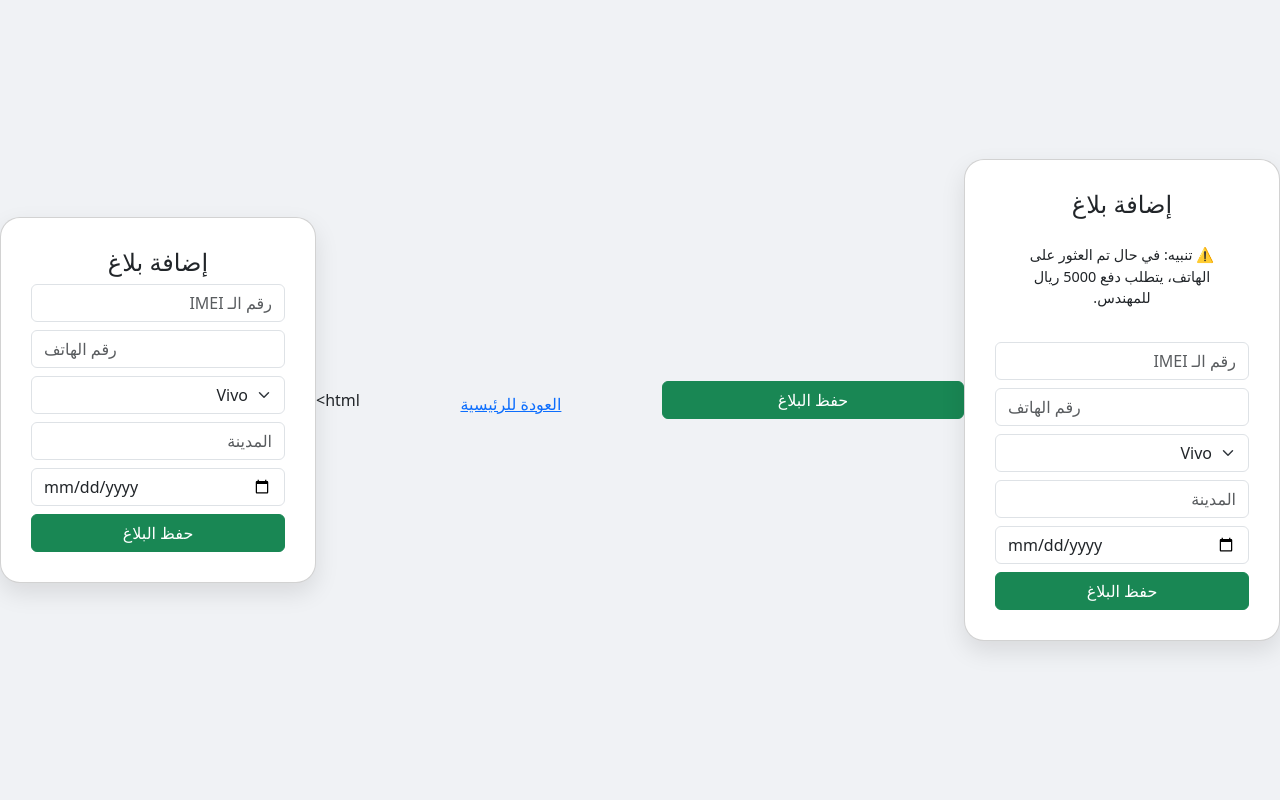
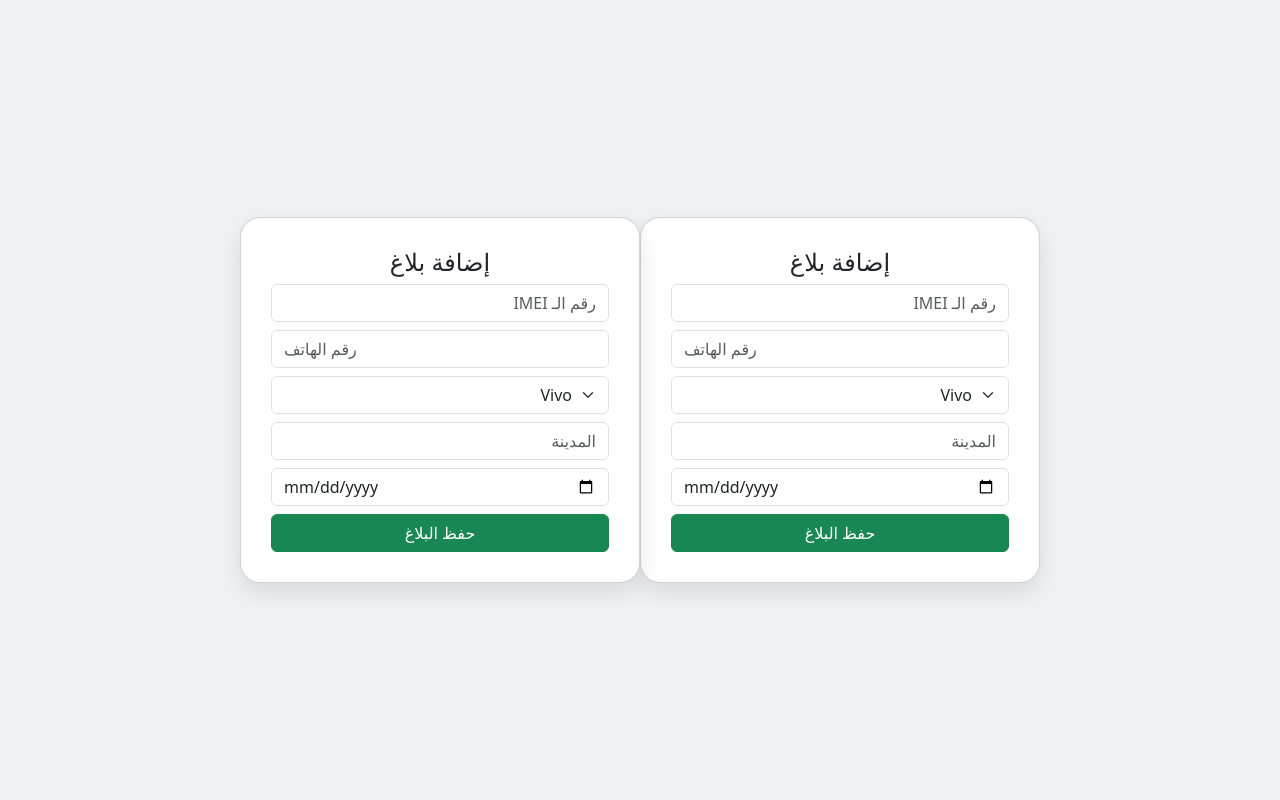
Before and after one commit to Ali202004/stolen-phones-project, a Flask app: page /add in a window 1280 px wide. Run offline with Flask 3, Linux system fonts and the light colour scheme; some libraries are stand-ins or nearby versions.

Commit message:
Update add.html

```diff
--- a/templates/add.html
+++ b/templates/add.html
@@ -1,39 +1,4 @@
 <!DOCTYPE html>
-<html lang="ar" dir="rtl">
-<head>
-    <meta charset="UTF-8">
-    <link href="https://cdn.jsdelivr.net/npm/bootstrap@5.3.0/dist/css/bootstrap.min.css" rel="stylesheet">
-    <style>
-        body { background: #f0f2f5; display: flex; align-items: center; justify-content: center; min-height: 100vh; }
-        .card { background: white; padding: 30px; border-radius: 20px; box-shadow: 0 10px 25px rgba(0,0,0,0.1); width: 95%; max-width: 400px; }
-        .alert { background: #fff3cd; color: #856404; padding: 10px; border-radius: 10px; margin-bottom: 15px; font-size: 0.9rem; text-align: center; border: 1px solid #ffeeba; }
-    </style>
-</head>
-<body>
-    <div class="card">
-        <h4 class="text-center">إضافة بلاغ</h4>
-
-        <div class="alert">
-            ⚠️ تنبيه: في حال تم العثور على الهاتف، يتطلب دفع 5000 ريال للمهندس.
-        </div>
-
-        <form action="/add" method="POST">
-            <input type="text" name="imei" class="form-control mb-2" placeholder="رقم الـ IMEI" required>
-            <input type="tel" name="phone" class="form-control mb-2" placeholder="رقم الهاتف" required>
-            <select name="brand" class="form-select mb-2"><option>Vivo</option><option>Samsung</option><option>LT</option></select>
-            <input type="text" name="city" class="form-control mb-2" placeholder="المدينة" required>
-            <input type="date" name="date" class="form-control mb-2" required>
-            <button class="btn btn-success w-100">حفظ البلاغ</button>
-        </form>
-    </div>
-</body>
-</html>
-            <button type="submit" class="btn btn-success w-100">حفظ البلاغ</button>
-            <a href="/" class="btn btn-link w-100 mt-2">العودة للرئيسية</a>
-        </form>
-    </div>
-</body>
-</html>html>
 <html lang="ar" dir="rtl">
 <head>
     <meta charset="UTF-8">
@@ -56,4 +21,26 @@
         </form>
     </div>
 </body>
+</html><html lang="ar" dir="rtl">
+<head>
+    <meta charset="UTF-8">
+    <link href="https://cdn.jsdelivr.net/npm/bootstrap@5.3.0/dist/css/bootstrap.min.css" rel="stylesheet">
+    <style>
+        body { background: #f0f2f5; display: flex; align-items: center; justify-content: center; min-height: 100vh; }
+        .card { background: white; padding: 30px; border-radius: 20px; box-shadow: 0 10px 25px rgba(0,0,0,0.1); width: 95%; max-width: 400px; }
+    </style>
+</head>
+<body>
+    <div class="card">
+        <h4 class="text-center">إضافة بلاغ</h4>
+        <form action="/add" method="POST">
+            <input type="text" name="imei" class="form-control mb-2" placeholder="رقم الـ IMEI" required>
+            <input type="tel" name="phone" class="form-control mb-2" placeholder="رقم الهاتف" required>
+            <select name="brand" class="form-select mb-2"><option>Vivo</option><option>Samsung</option><option>LT</option></select>
+            <input type="text" name="city" class="form-control mb-2" placeholder="المدينة" required>
+            <input type="date" name="date" class="form-control mb-2" required>
+            <button class="btn btn-success w-100">حفظ البلاغ</button>
+        </form>
+    </div>
+</body>
 </html>
```
